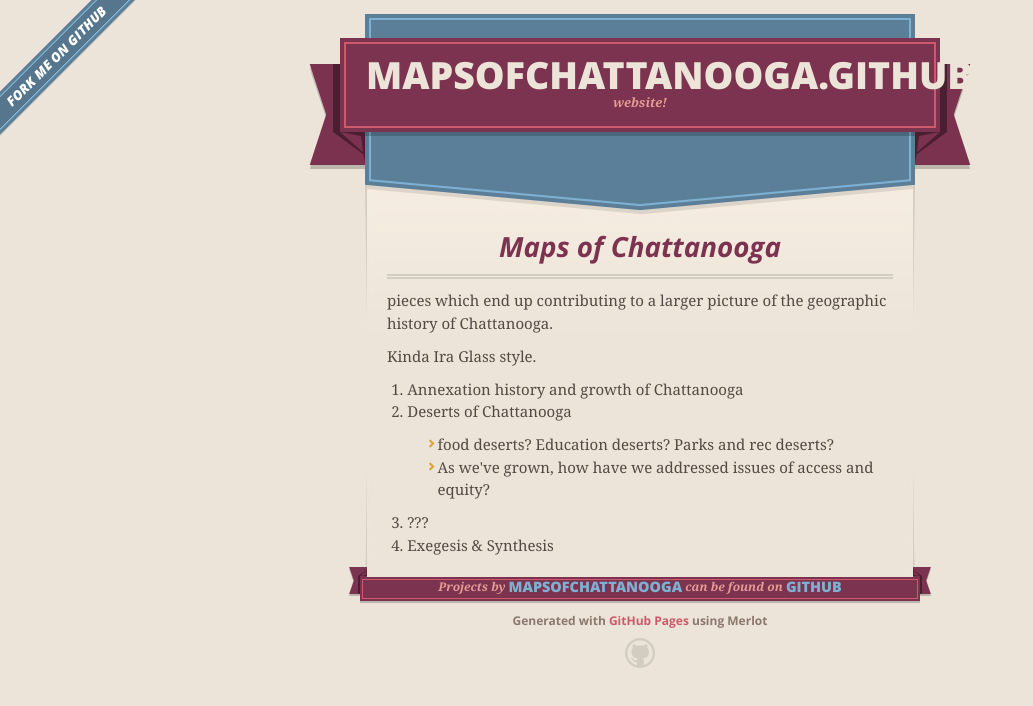
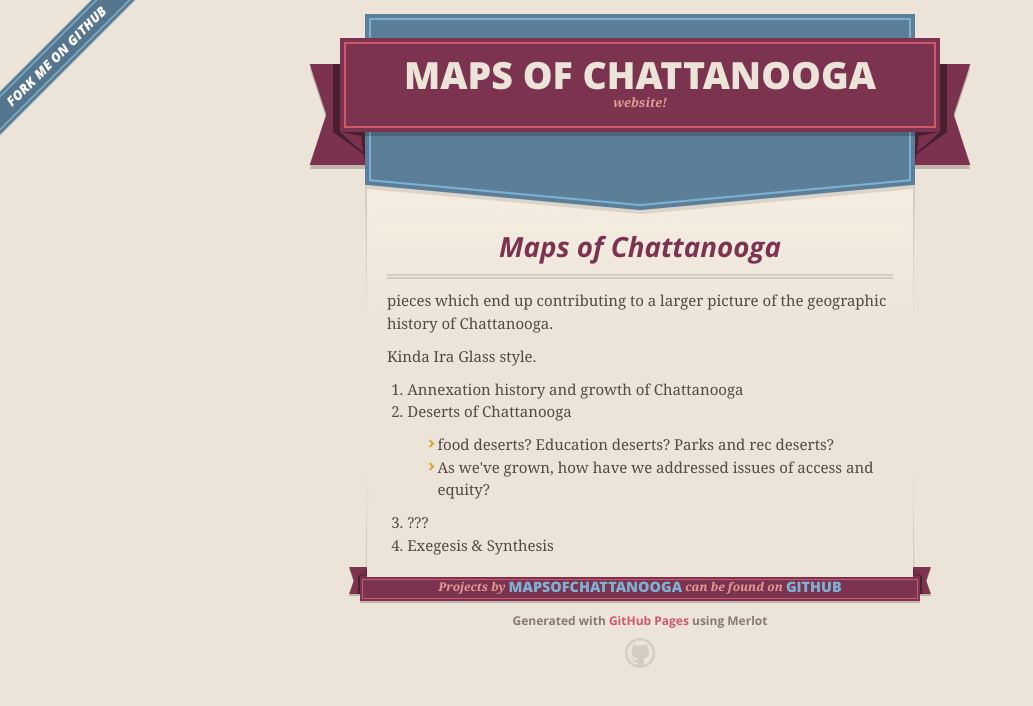
Before and after one commit to mapsofchattanooga/mapsofchattanooga.github.io, a plain HTML site: page index.html in a window 1280 px wide. Shown: the whole page, without its empty margins (0-1033 px from the left). Drawn offline with nearby package versions, Linux system fonts and the light colour scheme.

Commit message:
Update index.html

```diff
--- a/index.html
+++ b/index.html
@@ -17,7 +17,7 @@
         $('#main_content').headsmart()
       })
     </script>
-    <title>Mapsofchattanooga.github.io by mapsofchattanooga</title>
+    <title>Maps of Chattanooga</title>
   </head>
 
   <body>
@@ -27,7 +27,7 @@
       <header>
         <span class="ribbon-outer">
           <span class="ribbon-inner">
-            <h1>Mapsofchattanooga.github.io</h1>
+            <h1>Maps of Chattanooga</h1>
             <h2>website!</h2>
           </span>
           <span class="left-tail"></span>
```
